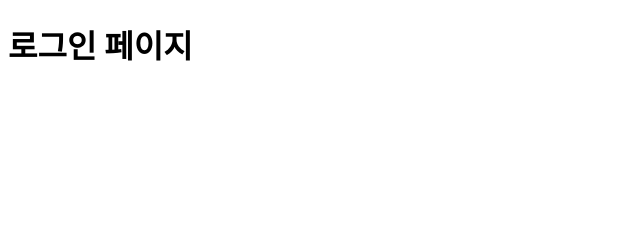
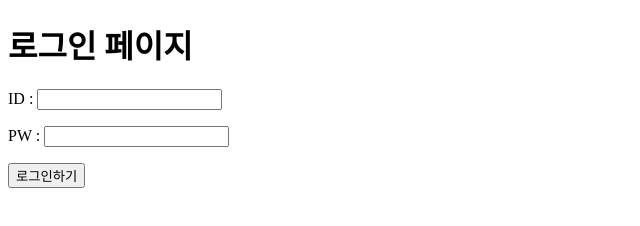
Before and after one commit to WhorideChicken/Javascript-training, a plain HTML site: page WebProject/forntend/login.html in a window 1280 px wide. Shown: the whole page, without its empty margins (0-640 px from the left). Drawn offline with Linux system fonts and the light colour scheme.

Commit message:
Feat : loing 화면
- tag들은 외우지 말고 가져다 쓰자

```diff
--- a/WebProject/forntend/login.html
+++ b/WebProject/forntend/login.html
@@ -7,5 +7,8 @@
 </head>
 <body>
     <h1>로그인 페이지</h1>
+    <p>ID : <input type="text" /></p>
+    <p>PW : <input type="text" /></p>
+    <button>로그인하기</button>
 </body>
 </html>
```
